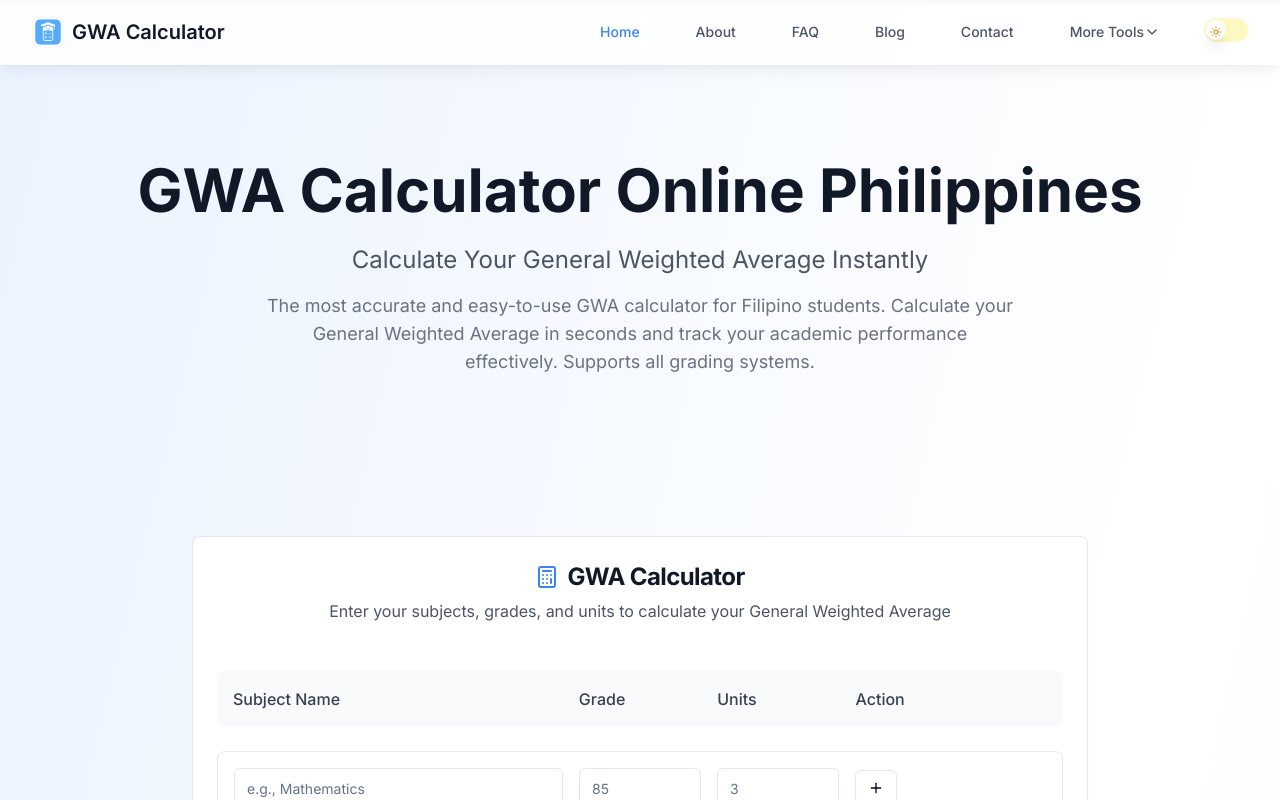
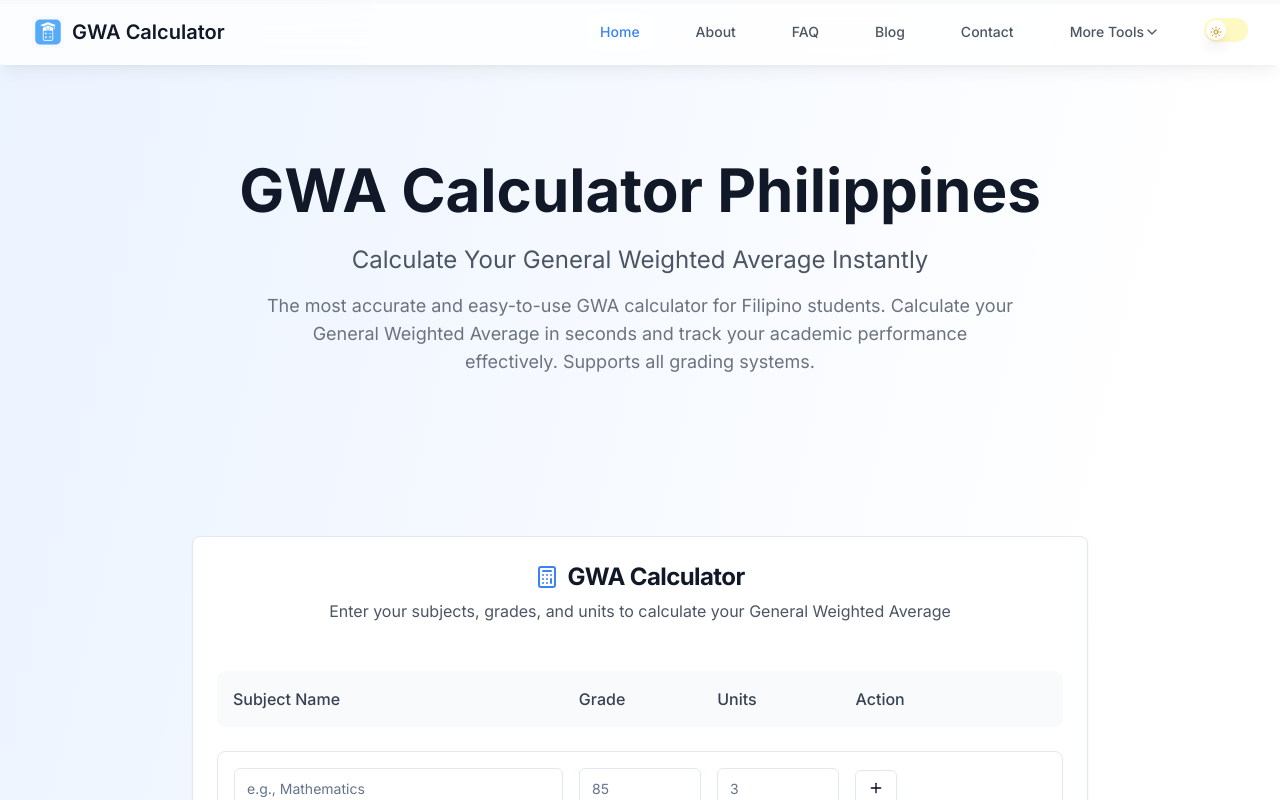
Before and after one commit to AnmolSharma-user/myGwaCalculator, a React (Vite) app: page / in a window 1280 px wide. Shown: the top 800 px of the page. Built offline with nearby package versions, Linux system fonts and the light colour scheme.

Commit message:
Update Index.tsx

```diff
--- a/src/pages/Index.tsx
+++ b/src/pages/Index.tsx
@@ -110,7 +110,7 @@ const Index = () => {
         <section className="pt-32 pb-8 px-4 sm:pt-36 sm:pb-12 md:pt-40 md:pb-16">
           <div className="max-w-7xl mx-auto text-center">
             <h1 className="text-3xl sm:text-4xl md:text-5xl lg:text-6xl font-bold text-gray-900 dark:text-white mb-4 sm:mb-6">
-              GWA Calculator Online Philippines
+              GWA Calculator Philippines
             </h1>
             <h2 className="text-lg sm:text-xl md:text-2xl text-gray-600 dark:text-gray-300 mb-3 sm:mb-4">
               Calculate Your General Weighted Average Instantly
```
